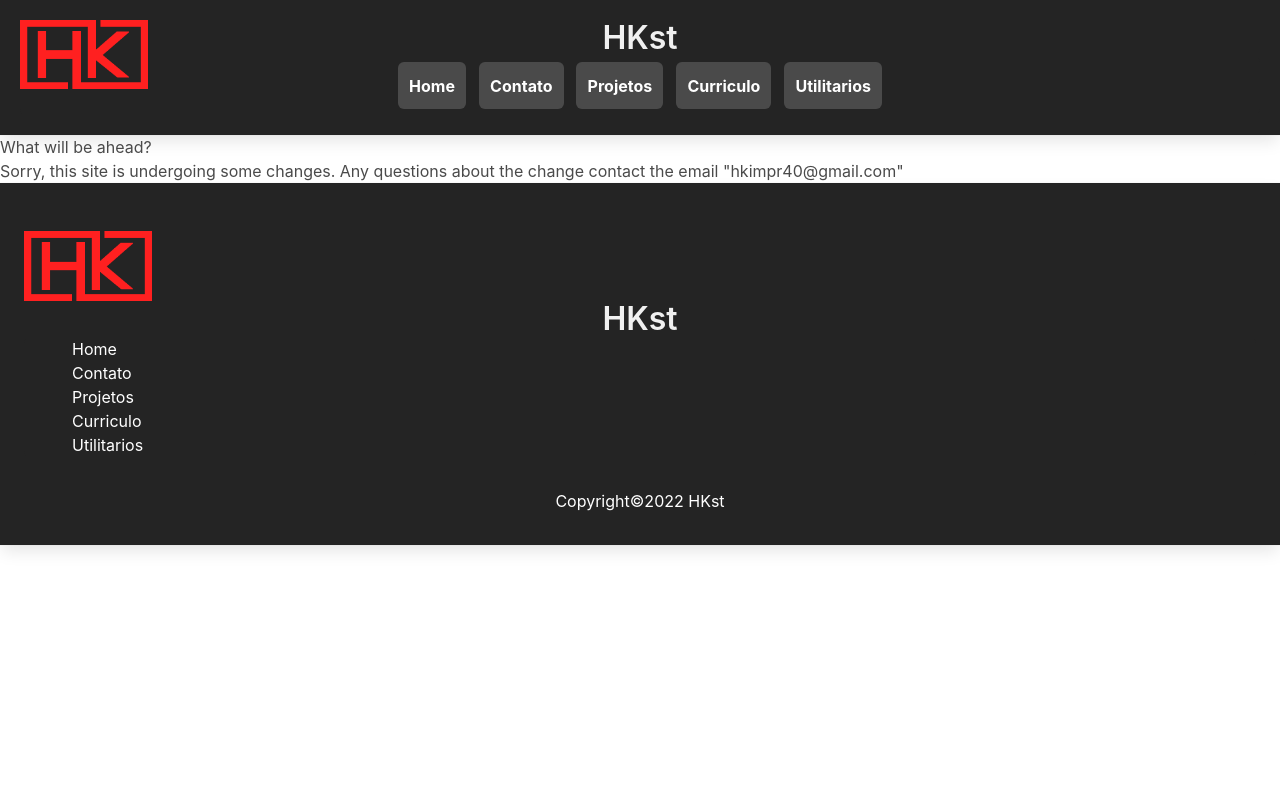
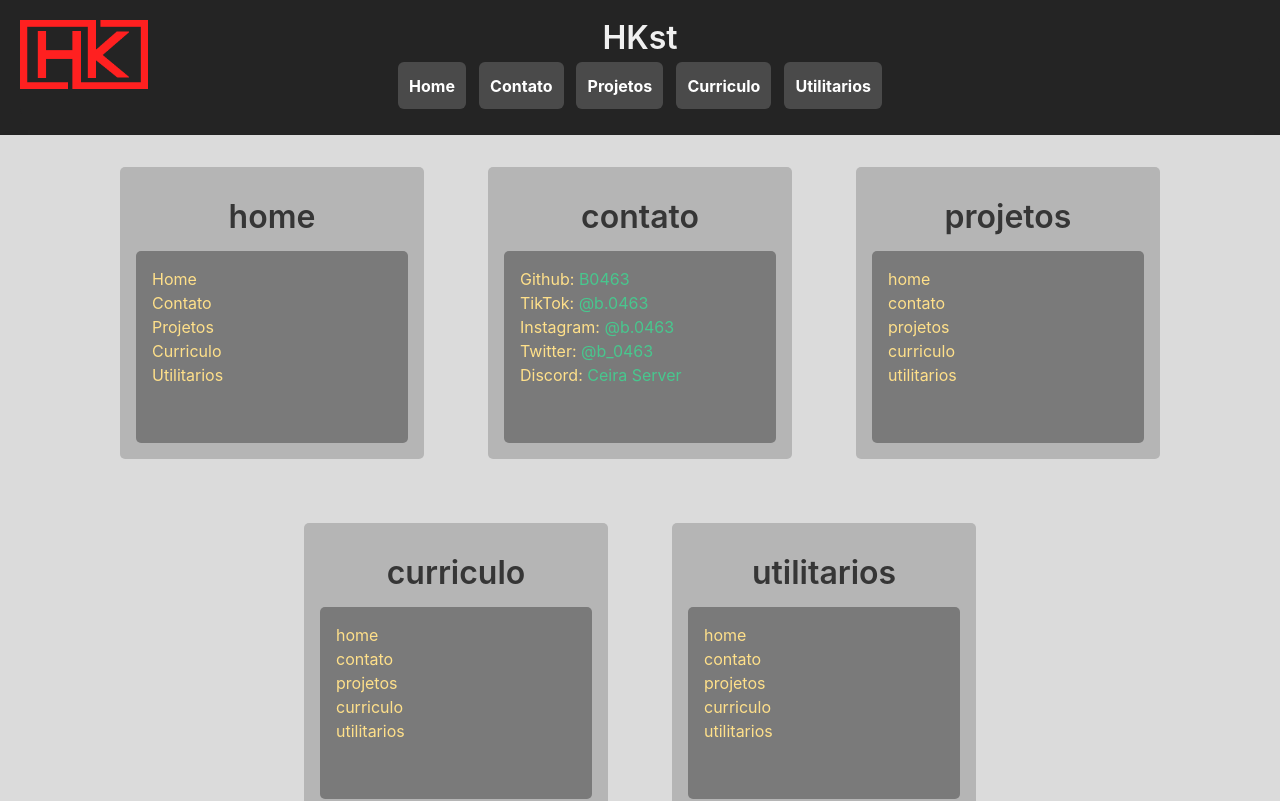
Before and after one commit to B0463/HKst, a Vue app: page / in a window 1280 px wide. Shown: the top 801 px of the page. Built offline with nearby package versions, Linux system fonts and the light colour scheme.

Commit message:
SPA init and main home init

```diff
--- a/index.html
+++ b/index.html
@@ -7,10 +7,9 @@
         <meta name="viewport" content="width=device-width, initial-scale=1.0">
         <link rel="icon" href="/favicon.ico">
         <link rel="stylesheet" href="https://cdn.jsdelivr.net/npm/bulma@0.9.4/css/bulma.min.css">
-        <title>Under Construction | HKst</title>
     </head>
     <body>
         <div id="app"></div>
-        <script type="module" src="./src/home/main.ts"></script>
+        <script type="module" src="./src/main.ts"></script>
     </body>
 </html>
--- /dev/null
+++ b/src/App.vue
@@ -0,0 +1,22 @@
+<template>
+    <header-main/>
+    <home-main/>
+    <footer-main/>
+</template>
+
+<script lang="ts">
+import { defineComponent } from 'vue';
+import HeaderMain from "./components/HeaderMain.vue";
+import FooterMain from "./components/FooterMain.vue";
+import HomeMain from "./components/HomeMain.vue";
+export default defineComponent({
+    name: 'App',
+    components: {
+        HeaderMain,
+        FooterMain,
+        HomeMain
+    }
+});
+</script>
+<style scoped>
+</style>
--- /dev/null
+++ b/src/components/HomeMain.vue
@@ -0,0 +1,152 @@
+<template>
+    <main>
+        <div class="box tiles_board has-background-grey-lighter">
+            <div class="tile has-background-grey-light">
+                <div class="tile-cont">
+                    <div>
+                        <h3 class="tile_title title is-3">home</h3>
+                    </div>
+                    <div>
+                        <div class="tile_prev has-background-grey">
+                            <div class="space">
+                                <a class="prev_home_as has-text-warning">Home</a>
+                                <a class="prev_home_as has-text-warning">Contato</a>
+                                <a class="prev_home_as has-text-warning">Projetos</a>
+                                <a class="prev_home_as has-text-warning">Curriculo</a>
+                                <a class="prev_home_as has-text-warning">Utilitarios</a>
+                            </div>
+                        </div>
+                    </div>
+                </div>
+            </div>
+            <div class="tile has-background-grey-light">
+                <div class="tile-cont">
+                    <div>
+                        <h3 class="tile_title title is-3">contato</h3>
+                    </div>
+                    <div>
+                        <div class="tile_prev has-background-grey">
+                            <div class="space">
+                                <div class="prev_contato_align">
+                                    <p class="prev_contato_ts has-text-warning">Github:</p> <a href="https://github.com/B0463" target="_blank" class="prev_contato_ts has-text-success">B0463</a>
+                                </div>
+                                <div class="prev_contato_align">
+                                    <p class="prev_contato_ts has-text-warning">TikTok:</p> <a href="https://www.tiktok.com/@b.0463" target="_blank" class="prev_contato_ts has-text-success">@b.0463</a>
+                                </div>
+                                <div class="prev_contato_align">
+                                    <p class="prev_contato_ts has-text-warning">Instagram:</p> <a class="prev_contato_ts has-text-success">@b.0463</a>
+                                </div>
+                                <div class="prev_contato_align">
+                                    <p class="prev_contato_ts has-text-warning">Twitter:</p> <a class="prev_contato_ts has-text-success">@b_0463</a>
+                                </div>
+                                <div class="prev_contato_align">
+                                    <p class="prev_contato_ts has-text-warning">Discord:</p> <a class="prev_contato_ts has-text-success">Ceira Server</a>
+                                </div>
+                            </div>
+                        </div>
+                    </div>
+                </div>
+            </div>
+            <div class="tile has-background-grey-light">
+                <div class="tile-cont">
+                    <div>
+                        <h3 class="tile_title title is-3">projetos</h3>
+                    </div>
+                    <div>
+                        <div class="tile_prev has-background-grey">
+                            <div class="space">
+                                <a class="prev_home_as has-text-warning">home</a>
+                                <a class="prev_home_as has-text-warning">contato</a>
+                                <a class="prev_home_as has-text-warning">projetos</a>
+                                <a class="prev_home_as has-text-warning">curriculo</a>
+                                <a class="prev_home_as has-text-warning">utilitarios</a>
+                            </div>
+                        </div>
+                    </div>
+                </div>
+            </div>
+            <div class="tile has-background-grey-light">
+                <div class="tile-cont">
+                    <div>
+                        <h3 class="tile_title title is-3">curriculo</h3>
+                    </div>
+                    <div>
+                        <div class="tile_prev has-background-grey">
+                            <div class="space">
+                                <a class="prev_home_as has-text-warning">home</a>
+                                <a class="prev_home_as has-text-warning">contato</a>
+                                <a class="prev_home_as has-text-warning">projetos</a>
+                                <a class="prev_home_as has-text-warning">curriculo</a>
+                                <a class="prev_home_as has-text-warning">utilitarios</a>
+                            </div>
+                        </div>
+                    </div>
+                </div>
+            </div>
+            <div class="tile has-background-grey-light">
+                <div class="tile-cont">
+                    <div>
+                        <h3 class="tile_title title is-3">utilitarios</h3>
+                    </div>
+                    <div>
+                        <div class="tile_prev has-background-grey">
+                            <div class="space">
+                                <a class="prev_home_as has-text-warning">home</a>
+                                <a class="prev_home_as has-text-warning">contato</a>
+                                <a class="prev_home_as has-text-warning">projetos</a>
+                                <a class="prev_home_as has-text-warning">curriculo</a>
+                                <a class="prev_home_as has-text-warning">utilitarios</a>
+                            </div>
+                        </div>
+                    </div>
+                </div>
+            </div>
+        </div>
+    </main>
+</template>
+
+<script>
+import { defineComponent } from 'vue'
+
+export default defineComponent({
+    name: "HomeMain"
+})
+</script>
+
+<style scoped>
+.tiles_board {
+    border-radius: 0;
+    padding: 0;
+    text-align: center;
+}
+.tile {
+    margin: 2rem;
+    display: inline-block;
+    padding: 1rem;
+    border-radius: 5px;
+}
+.tile-cont {
+}
+.tile_title {
+    padding: 1rem;
+}
+.tile_prev {
+    padding: 1rem;
+    border-radius: 5px;
+}
+.prev_home_as {
+    display: block;
+    text-align: left;
+}
+.prev_contato_align {
+    display: block;
+    text-align: left;
+}
+.prev_contato_ts {
+    display: inline-block;
+}
+.space {
+    width: 15rem;
+    height: 10rem;
+}
+</style>
--- a/src/home/App.vue
+++ /dev/null
@@ -1,21 +0,0 @@
-<template>
-    <header-main/>
-    <h1>What will be ahead?</h1>
-    <p>Sorry, this site is undergoing some changes. Any questions about the change contact the email "hkimpr40@gmail.com"</p>
-    <footer-main/>
-</template>
-
-<script lang="ts">
-import { defineComponent } from 'vue';
-import HeaderMain from "../components/HeaderMain.vue";
-import FooterMain from "../components/FooterMain.vue";
-export default defineComponent({
-    name: 'App',
-    components: {
-        HeaderMain,
-        FooterMain
-    }
-});
-</script>
-<style scoped>
-</style>
```
Also changed, not shown: src/main.ts (renamed from src/home/main.ts), 4 other files (tests, documents, lock files or other folders).
